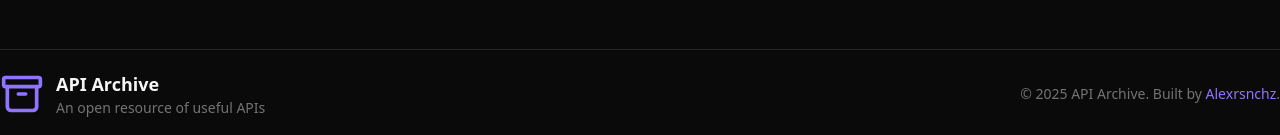
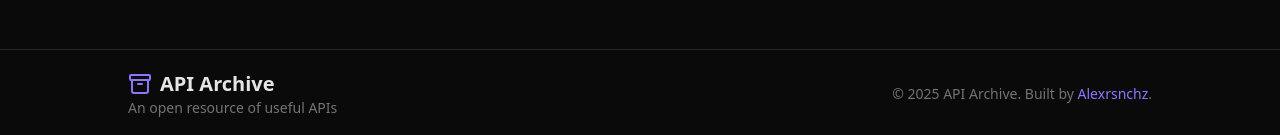
Before and after one commit to Alexrsnchz/api-archive-web, a React (Vite) app: page / in a window 1280 px wide. Shown: the part 1130-1265 px from the top of the page. Built offline with nearby package versions, Linux system fonts and the light colour scheme; no server answers.

Commit message:
refactor: Reduced the code of the footer with the same results

```diff
--- a/src/components/navigation/Footer.tsx
+++ b/src/components/navigation/Footer.tsx
@@ -3,22 +3,14 @@ import { ArchiveIcon } from '@icons/Icons';
 export default function Footer() {
   return (
     <div className="border-t border-neutral-800 py-8 md:py-5">
-      <div className="flex flex-col md:flex-row mx-auto max-w-7xl justify-between items-center gap-12">
-        <div className="hidden md:flex items-center gap-3">
-          <ArchiveIcon className="size-11 text-midnight-400" />
-          <div className="text-left">
-            <h3 className="text-lg font-semibold text-neutral-100">API Archive</h3>
-            <p className="text-sm text-neutral-500">An open resource of useful APIs</p>
-          </div>
-        </div>
-
-        <div className="md:hidden flex flex-col items-center">
-          <div className="flex gap-3">
-            <ArchiveIcon className="size-7 text-midnight-400" />
-            <span className="text-2xl font-semibold text-neutral-100">API Archive</span>
+      <div className="flex flex-col md:flex-row mx-auto max-w-5xl justify-between items-center gap-12">
+        <div className="flex flex-col items-center md:items-start">
+          <div className="flex md:items-center gap-3 md:gap-2">
+            <ArchiveIcon className="size-7 md:size-6 text-midnight-400" />
+            <span className="text-2xl md:text-xl font-semibold text-neutral-200">API Archive</span>
           </div>
 
-          <p className="text-md text-neutral-500">An open resource of useful APIs</p>
+          <p className="text-md md:text-sm text-neutral-500">An open resource of useful APIs</p>
         </div>
 
         <p className="text-md md:text-sm text-neutral-500">
```
